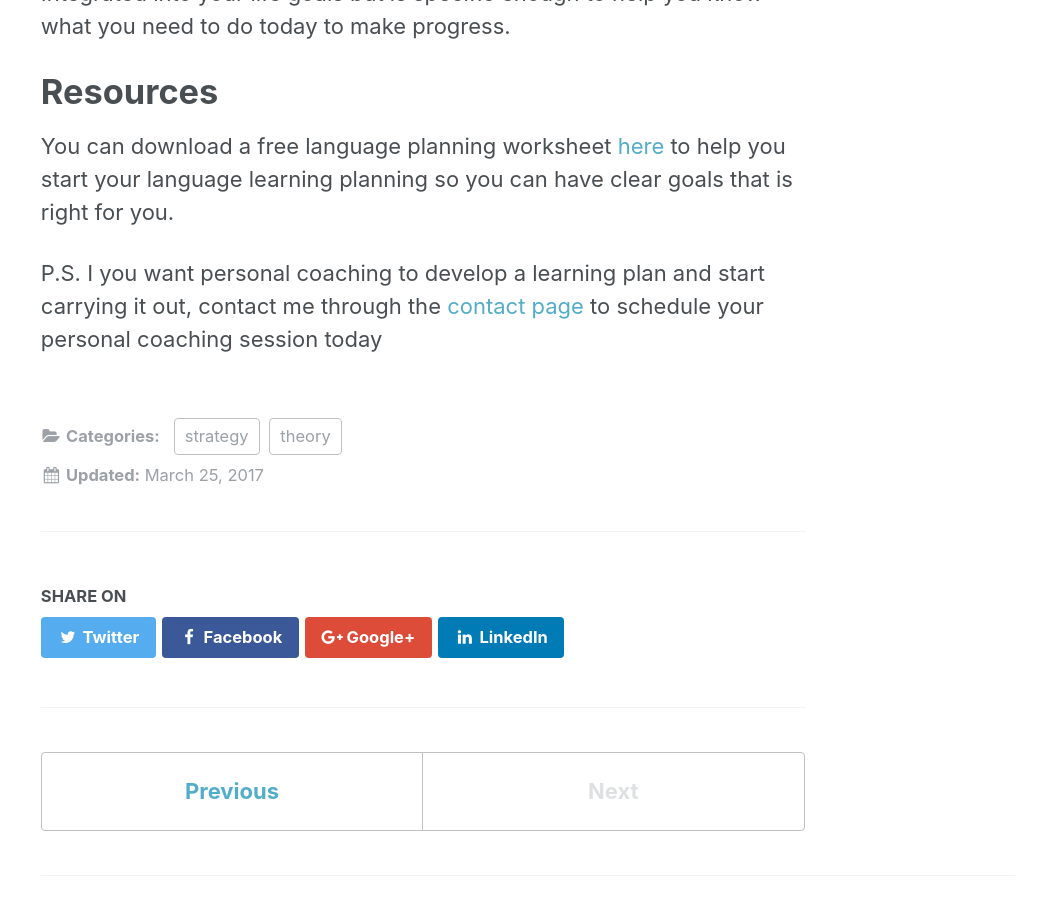
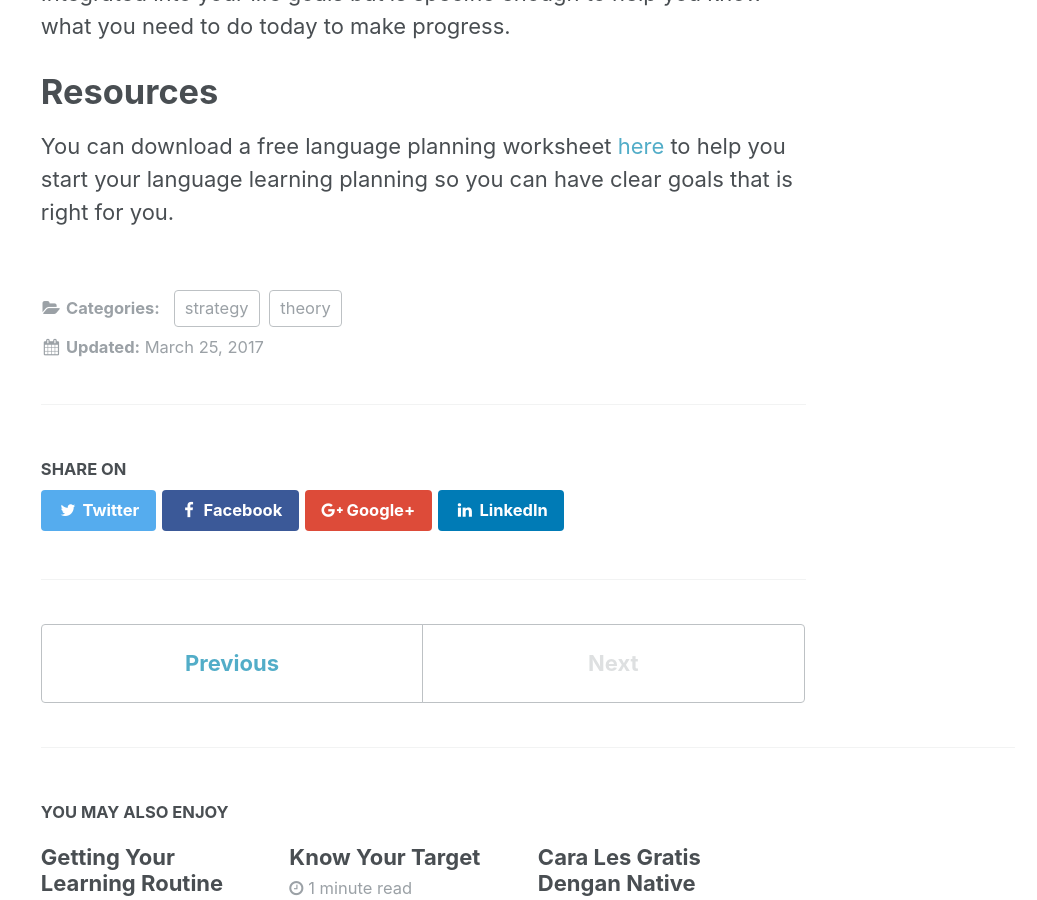
Before and after one commit to jackofalllanguages/jackofalllanguages.github.io, a Jekyll site: the page built from _posts/2017-03-25-Planning-for-language-learning-success.md, in a window 1280 px wide and 900 px high, scrolled down 5865 px. Shown: the whole window, without its empty margins (243-1280 px from the left). Built offline with Jekyll 4.4.1, drawn with Linux system fonts in a browser that asks for light colours.

Commit message:
removed contact page link

```diff
--- a/_posts/2017-03-25-Planning-for-language-learning-success.md
+++ b/_posts/2017-03-25-Planning-for-language-learning-success.md
@@ -77,7 +77,3 @@ Congratulations, you now have a solid language learning plan that is Integrated
 # Resources
 
 You can download a free language planning worksheet [here](/assets/LanguageLearningPlanningTool.docx) to help you start your language learning planning so you can have clear goals that is right for you.
-
-
-
- P.S. I you want personal coaching to develop a learning plan and start carrying it out, contact me through the [contact page](url here) to schedule your personal coaching session today
```
